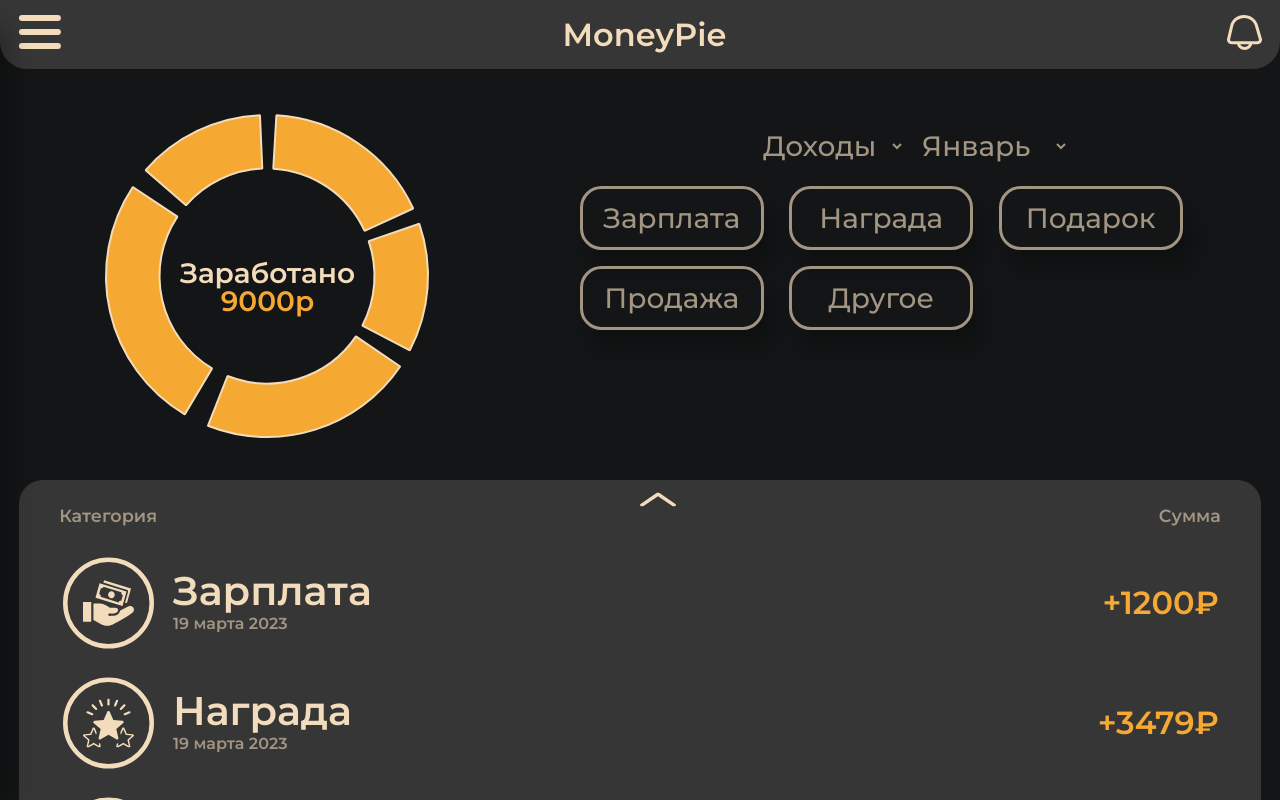
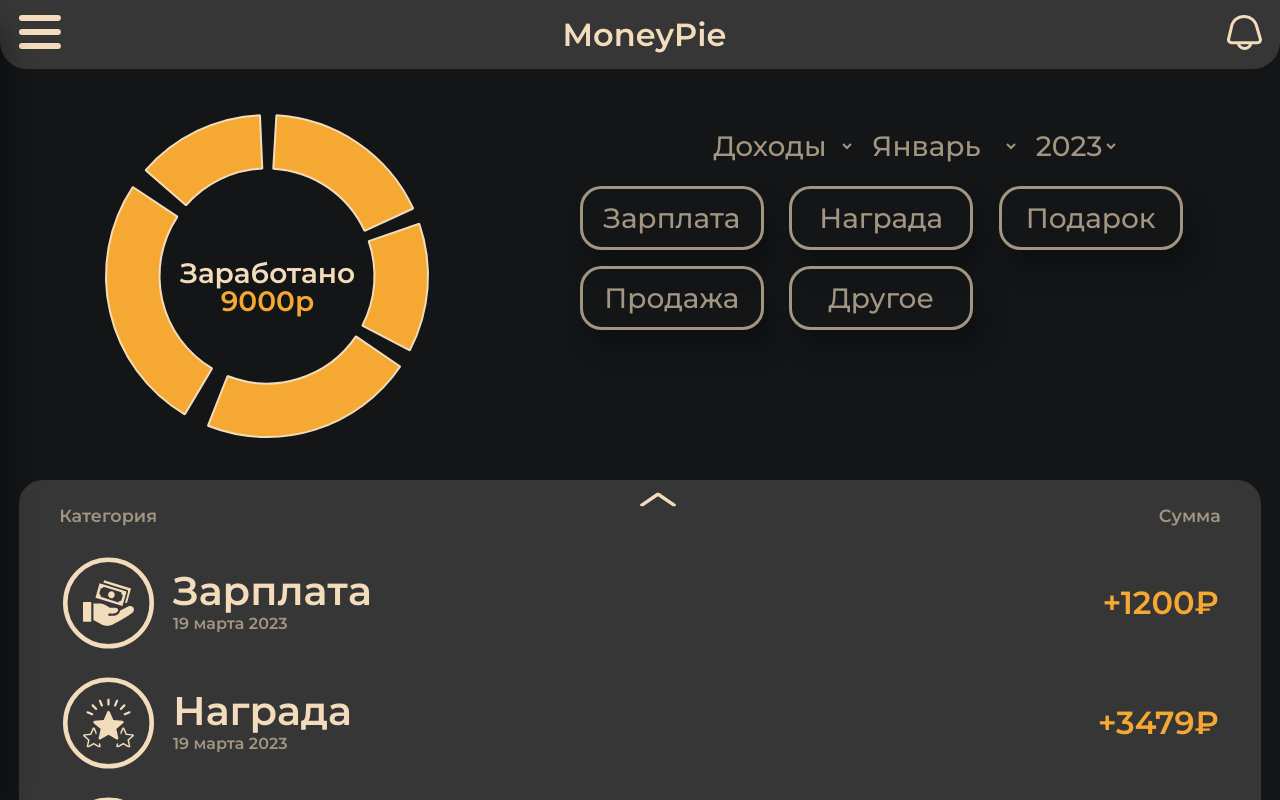
Before and after one commit to money-pie/frontend, a Next.js app: page /statisticsPage in a window 1280 px wide. Built offline with nearby package versions, Linux system fonts and the light colour scheme.

Commit message:
fix: add selected year in statistic item

```diff
--- a/page-components/StatisticsItem/StatisticsItem.tsx
+++ b/page-components/StatisticsItem/StatisticsItem.tsx
@@ -14,6 +14,7 @@ function StatisticsItem({
   const [selectedButtonIndex, setSelectedButtonIndex] = useState<number | null>(null);
   const [selectedIncome, setSelectedIncome] = useState("Доходы");
   const [selectedMonth, setSelectedMonth] = useState("");
+  const [selectedYear, setSelectedYear] = useState("");
 
   const handleIncomeChange = (event: React.ChangeEvent<HTMLSelectElement>) => {
     // setSelectedIncome(event.target.value);
@@ -24,6 +25,10 @@ function StatisticsItem({
 
   const handleMonthChange = (event: React.ChangeEvent<HTMLSelectElement>) => {
     setSelectedMonth(event.target.value);
+  };
+
+  const handleYearChange = (event: React.ChangeEvent<HTMLSelectElement>) => {
+    setSelectedYear(event.target.value);
   };
 
   const chartDataIncome = [40, 30, 50, 60, 30];
@@ -96,6 +101,17 @@ function StatisticsItem({
                 Март
               </option>
             </select>
+            <select className={styles.select} value={selectedYear} onChange={handleYearChange}>
+              <option className={styles["select-item"]} value="2023">
+                2023
+              </option>
+              <option className={styles["select-item"]} value="2022">
+                2022
+              </option>
+              <option className={styles["select-item"]} value="2021">
+                2021
+              </option>
+            </select>
           </div>
           <div className={styles["category-body"]}>
             {selectedIncome === "Доходы"
```
